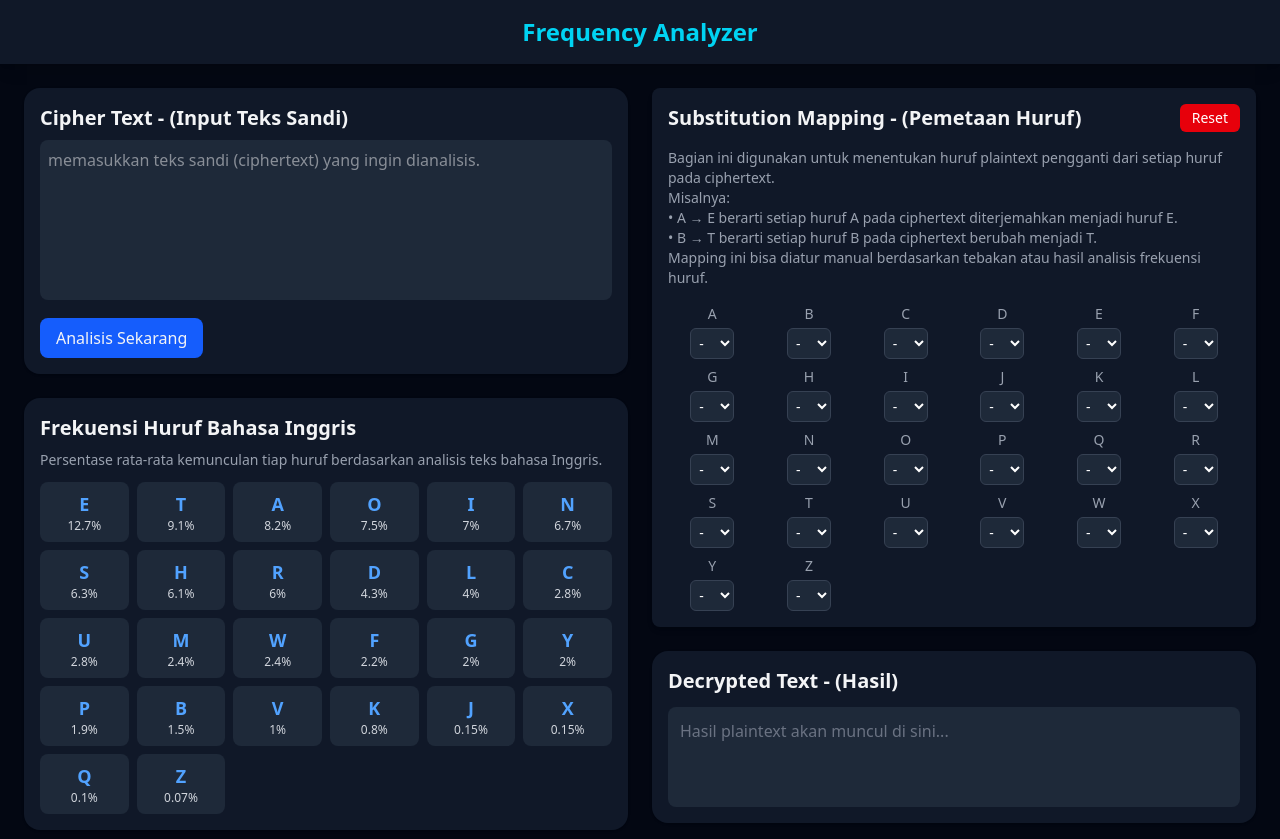
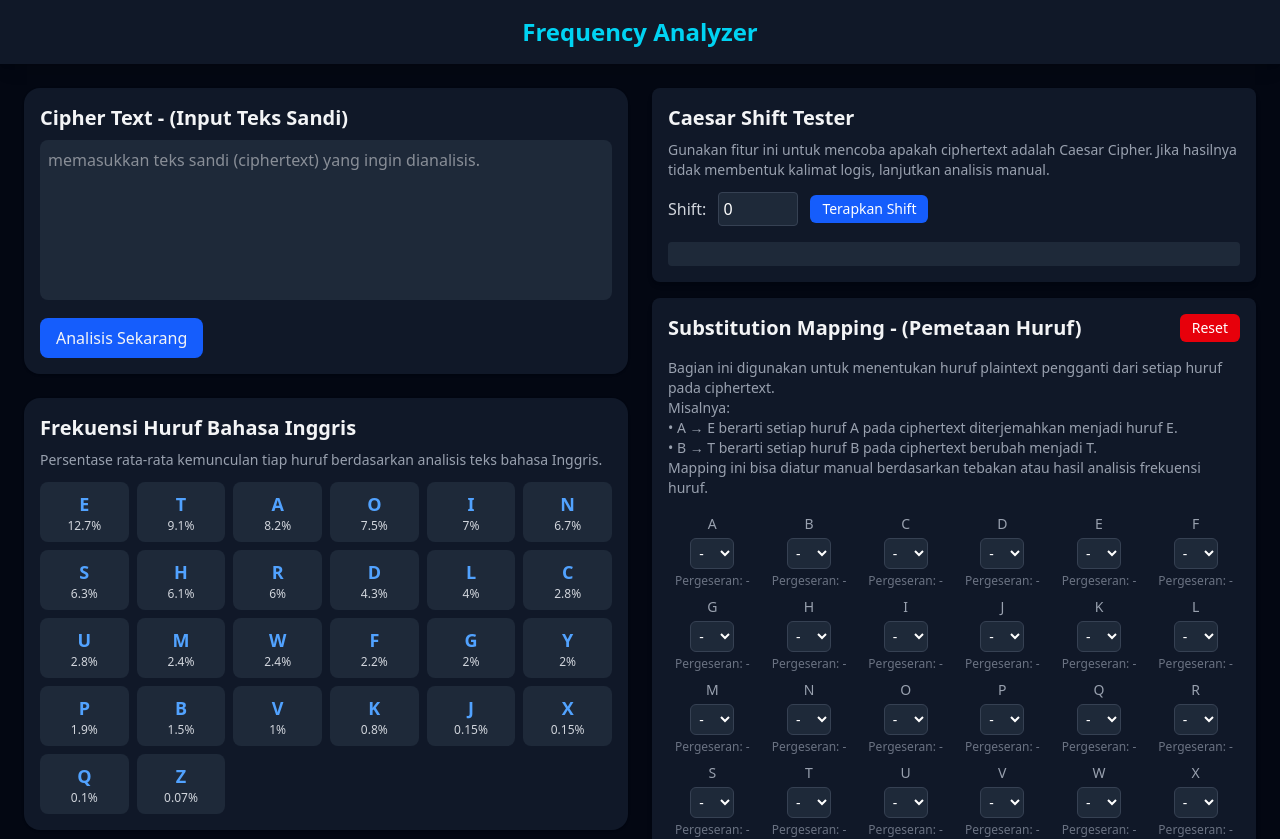
Before and after one commit to Dhiooonn/analisis-frekuensi-cracking-caesar-shiper, a React (Vite) app: page / in a window 1280 px wide. Shown: the top 839 px of the page. Built offline with nearby package versions, Linux system fonts and the light colour scheme.

Commit message:
Fitur Pegeseran masih beta

```diff
--- a/src/App.jsx
+++ b/src/App.jsx
@@ -8,13 +8,14 @@ import Navbar from "./components/Navbar";
 import EnglishFrequencyInfo from "./components/EnglishFrequencyInfo";
 import NgramAnalysis from "./components/NgramAnalysis";
 import { analyzeNgrams } from "./utils/analyzeNgrams";
+import ShiftTester from "./components/ShiftTester";
 
 export default function App() {
   const [cipherText, setCipherText] = useState("");
   const [analysisData, setAnalysisData] = useState([]);
   const [substitutions, setSubstitutions] = useState({});
   const [plainText, setPlainText] = useState("");
-
+  const [ciphertext, setCiphertext] = useState("");
 
   const [bigramData, setBigramData] = useState([]);
   const [trigramData, setTrigramData] = useState([]);
@@ -23,7 +24,6 @@ export default function App() {
     setSubstitutions({});
     setPlainText("");
   };
-
 
   useEffect(() => {
     if (!cipherText) {
@@ -44,7 +44,6 @@ export default function App() {
 
     setPlainText(decrypted);
   }, [cipherText, substitutions]);
-
 
   useEffect(() => {
     if (cipherText) {
@@ -69,10 +68,26 @@ export default function App() {
           />
           <FrequencyChart data={analysisData} />
           <EnglishFrequencyInfo />
-          <NgramAnalysis bigrams={bigramData} trigrams={trigramData} /> {/* ✅ tampilkan */}
+          <NgramAnalysis bigrams={bigramData} trigrams={trigramData} />
         </div>
 
         <div className="lg:w-1/2 space-y-6">
+          <ShiftTester
+            ciphertext={cipherText}
+            onApplyShift={(shiftValue) => {
+              const applyShift = (text, shiftValue) =>
+                text.replace(/[A-Z]/gi, (char) => {
+                  const base = char === char.toUpperCase() ? 65 : 97;
+                  return String.fromCharCode(
+                    ((char.charCodeAt(0) - base + shiftValue + 26) % 26) + base
+                  );
+                });
+
+              const shifted = applyShift(cipherText, shiftValue);
+              setCipherText(shifted);
+            }}
+          />
+
           <SubstitutionPanel
             substitutions={substitutions}
             setSubstitutions={setSubstitutions}
--- /dev/null
+++ b/src/components/ShiftTester.jsx
@@ -0,0 +1,50 @@
+import React, { useState } from "react";
+
+export default function ShiftTester({ ciphertext, onApplyShift }) {
+  const [shift, setShift] = useState(0);
+
+  const applyShift = (text, shiftValue) => {
+    return text.replace(/[A-Z]/gi, (char) => {
+      const base = char === char.toUpperCase() ? 65 : 97;
+      return String.fromCharCode(
+        ((char.charCodeAt(0) - base + shiftValue + 26) % 26) + base
+      );
+    });
+  };
+
+  const shiftedText = applyShift(ciphertext, shift);
+
+  return (
+    <div className="bg-gray-900 p-4 rounded-lg shadow-md mb-4">
+      <h2 className="text-xl font-semibold mb-2">Caesar Shift Tester</h2>
+
+      <p className="text-gray-400 text-sm mb-3">
+        Gunakan fitur ini untuk mencoba apakah ciphertext adalah Caesar Cipher.
+        Jika hasilnya tidak membentuk kalimat logis, lanjutkan analisis manual.
+      </p>
+
+      <div className="flex items-center gap-3 mb-4">
+        <label className="text-gray-300">Shift:</label>
+        <input
+          type="number"
+          min="0"
+          max="25"
+          value={shift}
+          onChange={(e) => setShift(Number(e.target.value))}
+          className="w-20 p-1 bg-gray-800 border border-gray-700 rounded text-white"
+        />
+
+        <button
+          onClick={() => onApplyShift(shift)}
+          className="px-3 py-1 bg-blue-600 hover:bg-blue-700 text-white rounded-md text-sm"
+        >
+          Terapkan Shift
+        </button>
+      </div>
+
+      <div className="bg-gray-800 p-3 rounded text-gray-200 text-sm whitespace-pre-wrap">
+        {shiftedText}
+      </div>
+    </div>
+  );
+}
--- a/src/components/SubstitutionPanel.jsx
+++ b/src/components/SubstitutionPanel.jsx
@@ -1,9 +1,39 @@
 import React from "react";
 
-const commonLetters = [ "E", "T", "A", "O", "I", "N", "S", "H", "R", "D", "L", "C",
-  "U", "M", "W", "F", "G", "Y", "P", "B", "V", "K", "J", "X", "Q", "Z"];
+const commonLetters = [
+  "E",
+  "T",
+  "A",
+  "O",
+  "I",
+  "N",
+  "S",
+  "H",
+  "R",
+  "D",
+  "L",
+  "C",
+  "U",
+  "M",
+  "W",
+  "F",
+  "G",
+  "Y",
+  "P",
+  "B",
+  "V",
+  "K",
+  "J",
+  "X",
+  "Q",
+  "Z",
+];
 
-export default function SubstitutionPanel({ substitutions, setSubstitutions, onReset }) {
+export default function SubstitutionPanel({
+  substitutions,
+  setSubstitutions,
+  onReset,
+}) {
   const handleChange = (cipherLetter, newLetter) => {
     setSubstitutions({
       ...substitutions,
@@ -11,10 +41,18 @@ export default function SubstitutionPanel({ substitutions, setSubstitutions, onR
     });
   };
 
+  const calculateShift = (from, to) => {
+    if (!to) return null;
+    const shift = (to.charCodeAt(0) - from.charCodeAt(0) + 26) % 26;
+    return shift;
+  };
+
   return (
     <div className="bg-gray-900 p-4 rounded-lg shadow-md">
       <div className="flex justify-between items-center mb-4">
-        <h2 className="text-xl font-semibold">Substitution Mapping - (Pemetaan Huruf)</h2>
+        <h2 className="text-xl font-semibold">
+          Substitution Mapping - (Pemetaan Huruf)
+        </h2>
         <button
           onClick={onReset}
           className="px-3 py-1 bg-red-600 hover:bg-red-700 text-white rounded-md text-sm"
@@ -26,18 +64,26 @@ export default function SubstitutionPanel({ substitutions, setSubstitutions, onR
       {/* Deskripsi */}
       <div className="mb-4 text-gray-400 text-sm">
         <p>
-          Bagian ini digunakan untuk menentukan huruf plaintext pengganti dari setiap huruf pada ciphertext.
+          Bagian ini digunakan untuk menentukan huruf plaintext pengganti dari
+          setiap huruf pada ciphertext.
           <br /> Misalnya:
-          <br />• A → E berarti setiap huruf A pada ciphertext diterjemahkan menjadi huruf E.
-          <br />• B → T berarti setiap huruf B pada ciphertext berubah menjadi T.
+          <br />• A → E berarti setiap huruf A pada ciphertext diterjemahkan
+          menjadi huruf E.
+          <br />• B → T berarti setiap huruf B pada ciphertext berubah menjadi
+          T.
           <br />
-          Mapping ini bisa diatur manual berdasarkan tebakan atau hasil analisis frekuensi huruf.
+          Mapping ini bisa diatur manual berdasarkan tebakan atau hasil analisis
+          frekuensi huruf.
         </p>
       </div>
 
       <div className="grid grid-cols-4 sm:grid-cols-6 gap-2">
-        {Array.from({ length: 26 }, (_, i) => String.fromCharCode(65 + i)).map((cipherLetter) => (
-          <div key={cipherLetter} className="flex flex-col items-center text-sm">
+        {Array.from({ length: 26 }, (_, i) => String.fromCharCode(65 + i)).map(
+          (cipherLetter) => (
+            <div
+              key={cipherLetter}
+              className="flex flex-col items-center text-sm"
+            >
               <span className="text-gray-400">{cipherLetter}</span>
               <select
                 value={substitutions[cipherLetter] || ""}
@@ -51,8 +97,17 @@ export default function SubstitutionPanel({ substitutions, setSubstitutions, onR
                   </option>
                 ))}
               </select>
+              <p className="text-xs text-gray-500 mt-1">
+                {substitutions[cipherLetter]
+                  ? `Pergeseran: ${calculateShift(
+                      cipherLetter,
+                      substitutions[cipherLetter]
+                    )}`
+                  : "Pergeseran: -"}
+              </p>
             </div>
-        ))}
+          )
+        )}
       </div>
     </div>
   );
```
Lines whose indentation alone changed are shown as unchanged.
